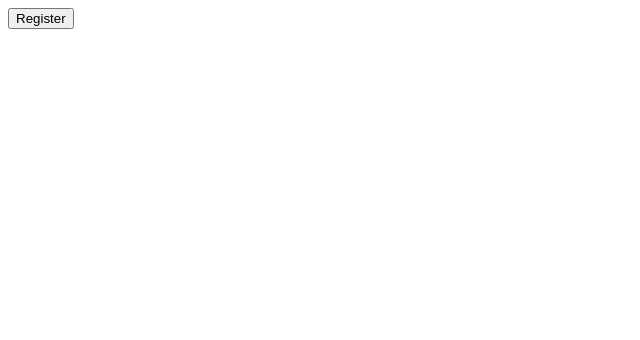
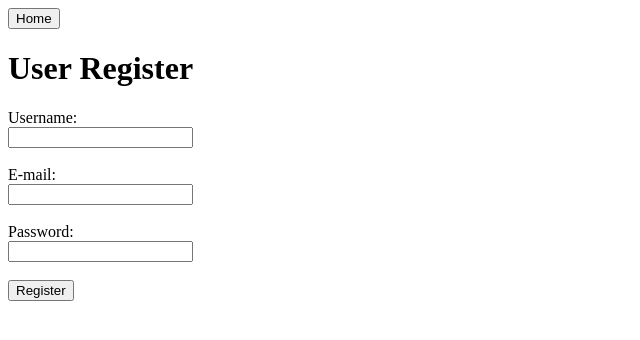
Before and after one commit to colinrobertson0911/hotelbookingsystem_frontend_angular, an Angular app: page /register in a window 1280 px wide. Before the commit this address led to /. Shown: the top 340 px of the page, without its empty margins (0-640 px from the left). Built offline with nearby package versions, Linux system fonts and the light colour scheme.

Commit message:
Now navigate between pages using router link

```diff
--- a/src/app/app-routing.module.ts
+++ b/src/app/app-routing.module.ts
@@ -1,8 +1,17 @@
 import { NgModule } from '@angular/core';
 import { Routes, RouterModule } from '@angular/router';
 
+import { LandingComponent } from './landing/landing.component';
+import { RegisterComponent } from './register/register.component';
+import { LoginComponent } from './login/login.component';
 
-const routes: Routes = [];
+
+const routes: Routes = [
+  { path: '', redirectTo: '/landing' , pathMatch: 'full'},
+  { path: 'landing', component: LandingComponent},
+  { path: 'register', component: RegisterComponent},
+  { path: 'login', component: LoginComponent}
+];
 
 @NgModule({
   imports: [RouterModule.forRoot(routes)],
--- a/src/app/app.component.html
+++ b/src/app/app.component.html
@@ -1,12 +1,2 @@
 
-<div class="content" role="main">
-
-<div *ngIf="displayRegister == false">
-    <button (click)="onPress()">Register</button>
-</div>
-
-<div *ngIf="displayRegister == true">
-  <app-register></app-register>
-</div>
-
-</div>
+<router-outlet></router-outlet>
--- a/src/app/app.component.ts
+++ b/src/app/app.component.ts
@@ -7,7 +7,7 @@ import { PropertyWrite } from '@angular/compiler';
   styleUrls: ['./app.component.css']
 })
 export class AppComponent {
-  title = 'HotelFrontEnd';
+  title = 'Hotel Booking';
 
   displayRegister = false;
 
--- a/src/app/app.module.ts
+++ b/src/app/app.module.ts
@@ -4,11 +4,15 @@ import { NgModule } from '@angular/core';
 import { AppRoutingModule } from './app-routing.module';
 import { AppComponent } from './app.component';
 import { RegisterComponent } from './register/register.component';
+import { LoginComponent } from './login/login.component';
+import { LandingComponent } from './landing/landing.component';
 
 @NgModule({
   declarations: [
     AppComponent,
-    RegisterComponent
+    RegisterComponent,
+    LoginComponent,
+    LandingComponent
   ],
   imports: [
     BrowserModule,
--- /dev/null
+++ b/src/app/landing/landing.component.html
@@ -0,0 +1,6 @@
+<h3>Welcome to the Hotel Booking site!</h3>
+<nav>
+<button routerLink ="/register">Register</button>
+<br><br>
+<button routerLink ="/login">Login</button>
+</nav>
--- /dev/null
+++ b/src/app/landing/landing.component.ts
@@ -0,0 +1,15 @@
+import { Component, OnInit } from '@angular/core';
+
+@Component({
+  selector: 'app-landing',
+  templateUrl: './landing.component.html',
+  styleUrls: ['./landing.component.css']
+})
+export class LandingComponent implements OnInit {
+
+  constructor() { }
+
+  ngOnInit(): void {
+  }
+
+}
--- /dev/null
+++ b/src/app/login/login.component.html
@@ -0,0 +1,12 @@
+<button routerLink="/landing">Home</button>
+<h1>User Login</h1>
+<div><form>
+    <label for="fname">Username:</label><br>
+    <input type="text"><br><br>
+    <label for="fname">Password:</label><br>
+    <input type="text"><br>
+  </form></div>
+
+  <br>
+
+  <div><button>Login</button></div>
--- /dev/null
+++ b/src/app/login/login.component.ts
@@ -0,0 +1,15 @@
+import { Component, OnInit } from '@angular/core';
+
+@Component({
+  selector: 'app-login',
+  templateUrl: './login.component.html',
+  styleUrls: ['./login.component.css']
+})
+export class LoginComponent implements OnInit {
+
+  constructor() { }
+
+  ngOnInit(): void {
+  }
+
+}
--- a/src/app/register/register.component.html
+++ b/src/app/register/register.component.html
@@ -1,12 +1,14 @@
+<button routerLink="/landing">Home</button>
+<h1>User Register</h1>
 <div><form>
     <label for="fname">Username:</label><br>
-    <input type="text"><br><br>
+      <input type="text"><br><br>
     <label for="fname">E-mail:</label><br>
-    <input type="text"><br><br>
+      <input type="text"><br><br>
     <label for="fname">Password:</label><br>
-    <input type="text"><br>
+      <input type="text"><br>
   </form></div>
 
   <br>
 
-  <div><button>Register User</button></div>
+  <div><button>Register</button></div>
```
Also changed, not shown: src/app/landing/landing.component.css (added), src/app/login/login.component.css (added), 2 other files (tests, documents, lock files or other folders).
